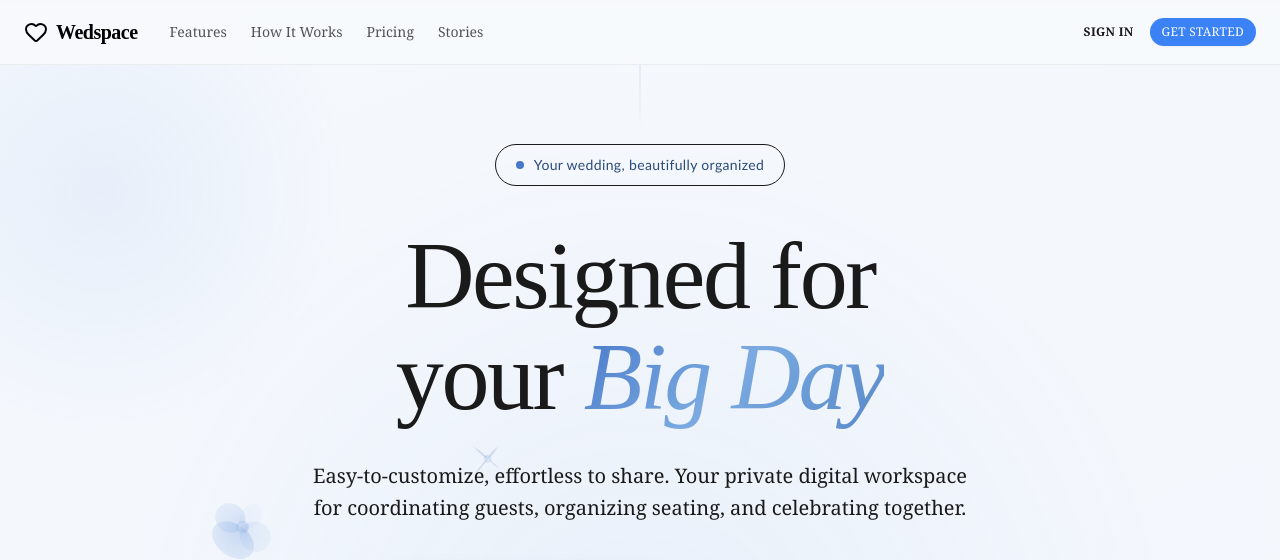
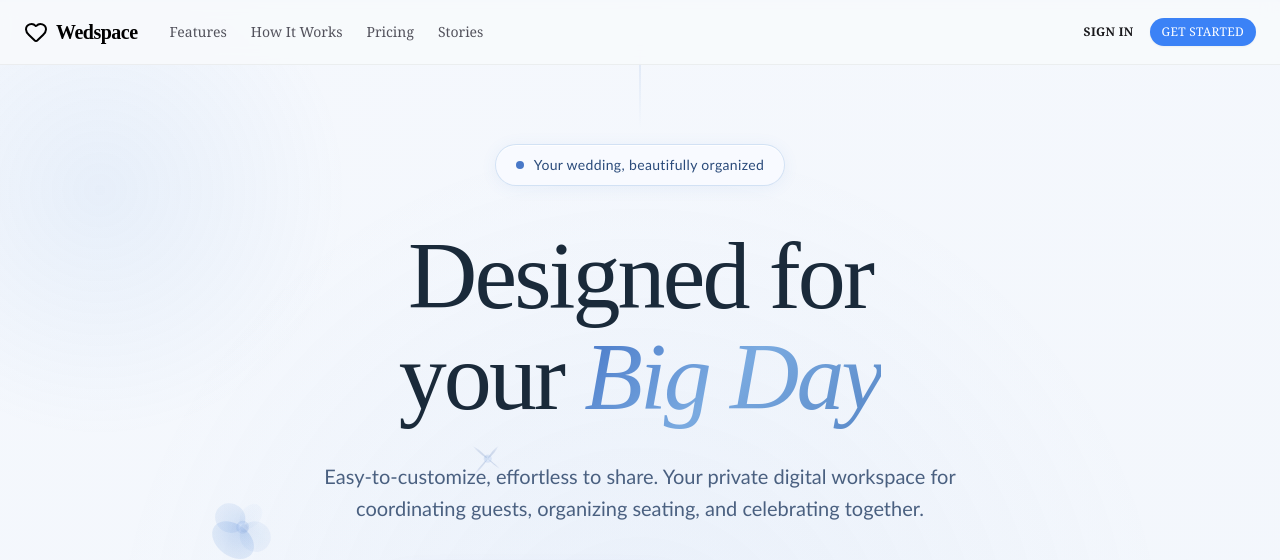
Before and after one commit to FlatBushZombies/event-saas, a Next.js app: page / in a window 1280 px wide. Shown: the top 560 px of the page. Built offline with nearby package versions, Linux system fonts and the light colour scheme.

Commit message:
fix css props

```diff
--- a/app/page.tsx
+++ b/app/page.tsx
@@ -558,13 +558,7 @@ export default function LandingPage() {
           <div className="text-center max-w-4xl mx-auto">
 
             {/* Badge */}
-            <div style={heroFade(0)} className="inline-flex items-center gap-2.5 px-5 py-2.5 rounded-full mb-10 border"
-              css_style={{
-                background: "rgba(255,250,252,0.85)",
-                borderColor: "rgba(100,150,210,0.25)",
-                backdropFilter: "blur(8px)",
-                boxShadow: "0 2px 16px rgba(80,130,200,0.08), inset 0 1px 0 rgba(255,255,255,0.8)",
-              }}>
+            <div style={{ ...heroFade(0), background: "rgba(248,251,255,0.85)", borderColor: "rgba(100,150,210,0.25)", backdropFilter: "blur(8px)", boxShadow: "0 2px 16px rgba(80,130,200,0.08), inset 0 1px 0 rgba(255,255,255,0.8)" }} className="inline-flex items-center gap-2.5 px-5 py-2.5 rounded-full mb-10 border">
               <span className="relative flex h-2 w-2">
                 <span className="animate-ping absolute inline-flex h-full w-full rounded-full opacity-75" style={{ background: "#7aaad8" }} />
                 <span className="relative inline-flex rounded-full h-2 w-2" style={{ background: "#4878c8" }} />
@@ -575,8 +569,7 @@ export default function LandingPage() {
             </div>
 
             {/* Headline */}
-            <h1 style={heroFade(120)} className="font-serif text-5xl md:text-7xl lg:text-8xl font-light leading-[1.05] tracking-tight mb-8 text-balance"
-              css_style={{ color: "#1a2a3a", letterSpacing: "-0.03em" }}>
+            <h1 style={{ ...heroFade(120), color: "#1a2a3a", letterSpacing: "-0.03em" }} className="font-serif text-5xl md:text-7xl lg:text-8xl font-light leading-[1.05] tracking-tight mb-8 text-balance">
               Designed for your{" "}
               <span className="italic font-medium" style={{
                 color: "#4878c8",
@@ -586,7 +579,7 @@ export default function LandingPage() {
               }}>Big Day</span>
             </h1>
 
-            <p style={heroFade(240)} className="text-lg md:text-xl max-w-2xl mx-auto mb-14 leading-relaxed" css_style={{ color: "#4a6080", fontFamily: "'Gill Sans', 'Optima', sans-serif" }}>
+            <p style={{ ...heroFade(240), color: "#4a6080", fontFamily: "'Gill Sans', 'Optima', sans-serif" }} className="text-lg md:text-xl max-w-2xl mx-auto mb-14 leading-relaxed">
               Easy-to-customize, effortless to share. Your private digital workspace for coordinating guests, organizing seating, and celebrating together.
             </p>
 
```
